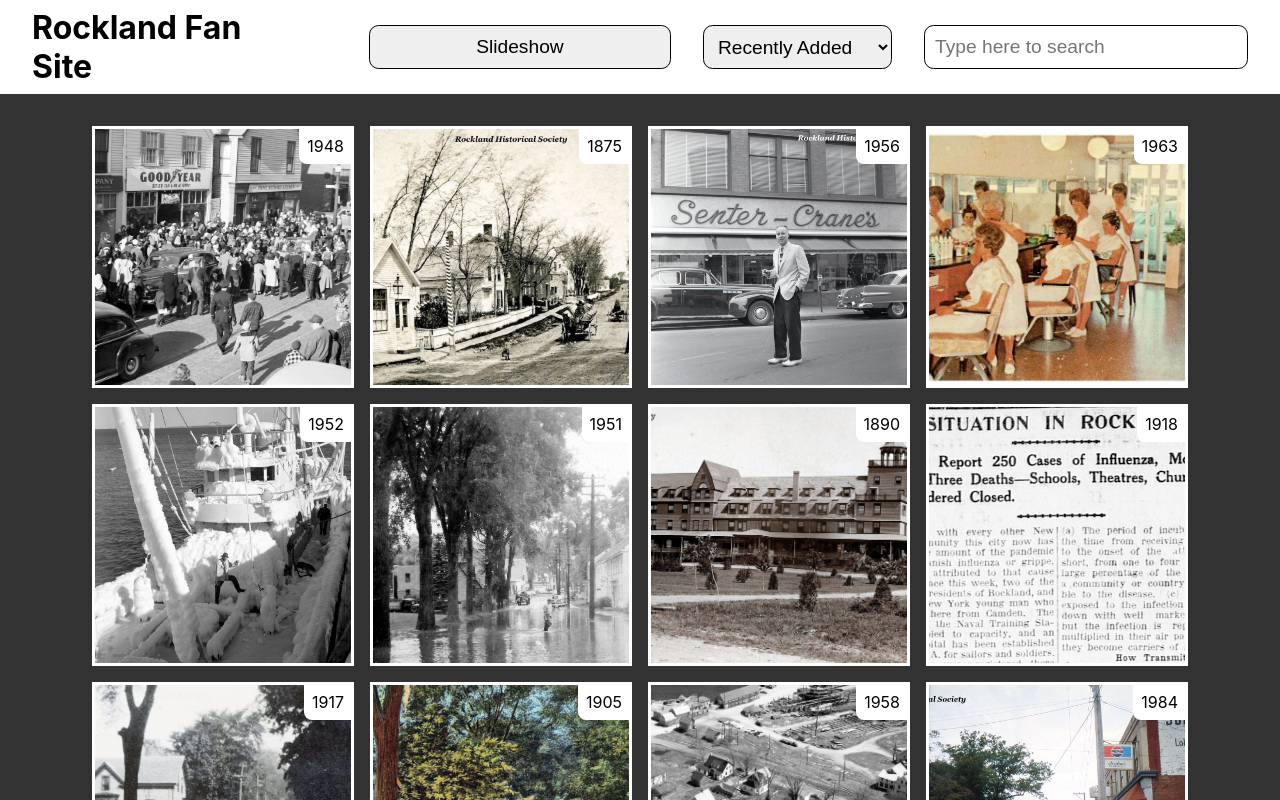
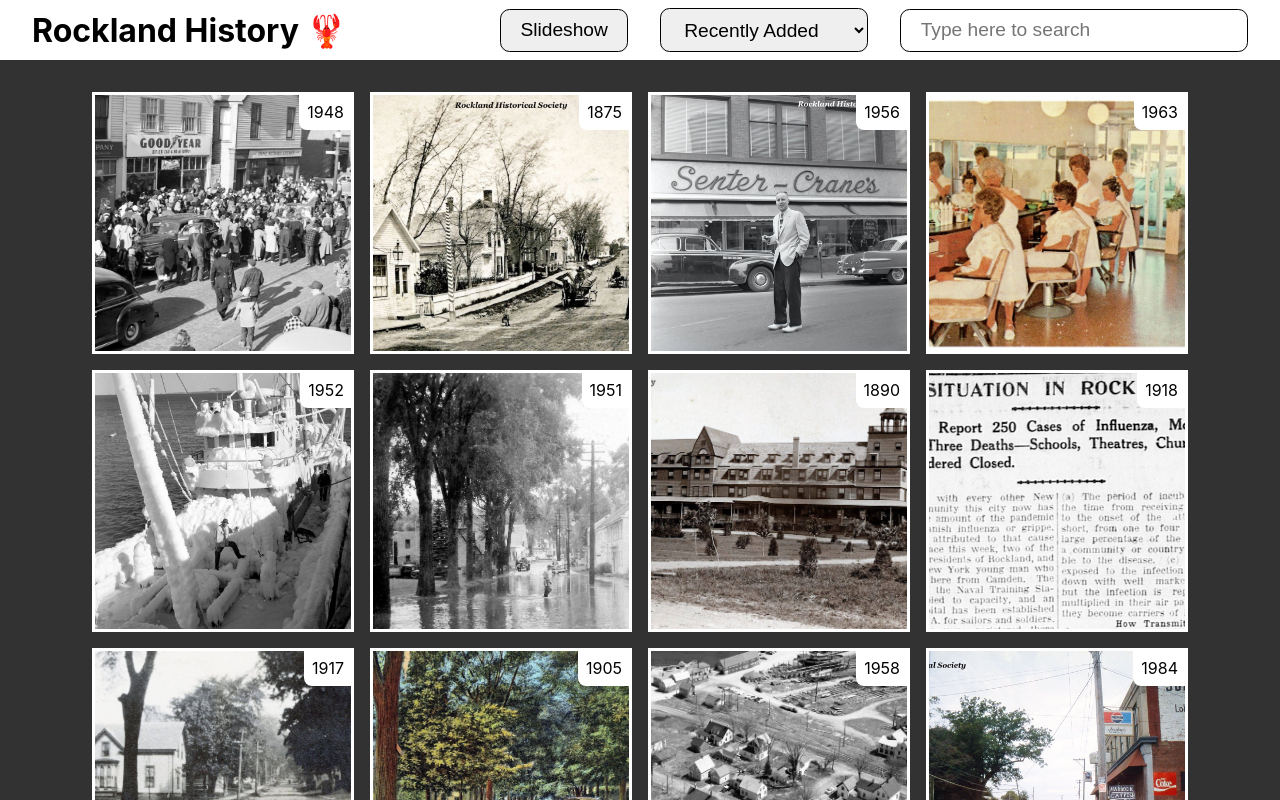
Before and after one commit to mpaulweeks/rockland, a React (Create React App) app: page / in a window 1280 px wide. Shown: the top 800 px of the page. Built offline with nearby package versions, Linux system fonts and the light colour scheme.

Commit message:
style navbar

```diff
--- a/src/navbar/Navbar.tsx
+++ b/src/navbar/Navbar.tsx
@@ -16,7 +16,7 @@ export function Navbar(props: NavbarProps) {
   return (
     <header className="Navbar">
       <h1>
-        Rockland Fan Site
+        Rockland History 🦞
       </h1>
       <SlideshowButton setSlideshow={props.setSlideshow} />
       <Sorter sortBy={props.sortBy} setSortBy={props.setSortBy} />
--- a/src/navbar/Search.css
+++ b/src/navbar/Search.css
@@ -1,6 +1,6 @@
 .Search {
   font-size: 1.2rem;
-  padding: 0.5em;
+  padding: 0.5em 1em;
   border: 0.1em solid black;
   border-radius: 0.5em;
   width: 16em;
--- a/src/navbar/SlideshowButton.css
+++ b/src/navbar/SlideshowButton.css
@@ -1,9 +1,8 @@
 .SlideshowButton {
   font-size: 1.2rem;
-  padding: 0.5em;
+  padding: 0.5em 1em;
   border: 0.1em solid black;
   border-radius: 0.5em;
-  width: 16em;
 
   margin-right: 0;
 }
--- a/src/navbar/Sorter.css
+++ b/src/navbar/Sorter.css
@@ -1,6 +1,6 @@
 .Sorter {
   font-size: 1.2rem;
-  padding: 0.5em;
+  padding: 0.5em 1em;
   border: 0.1em solid black;
   border-radius: 0.5em;
 
```
